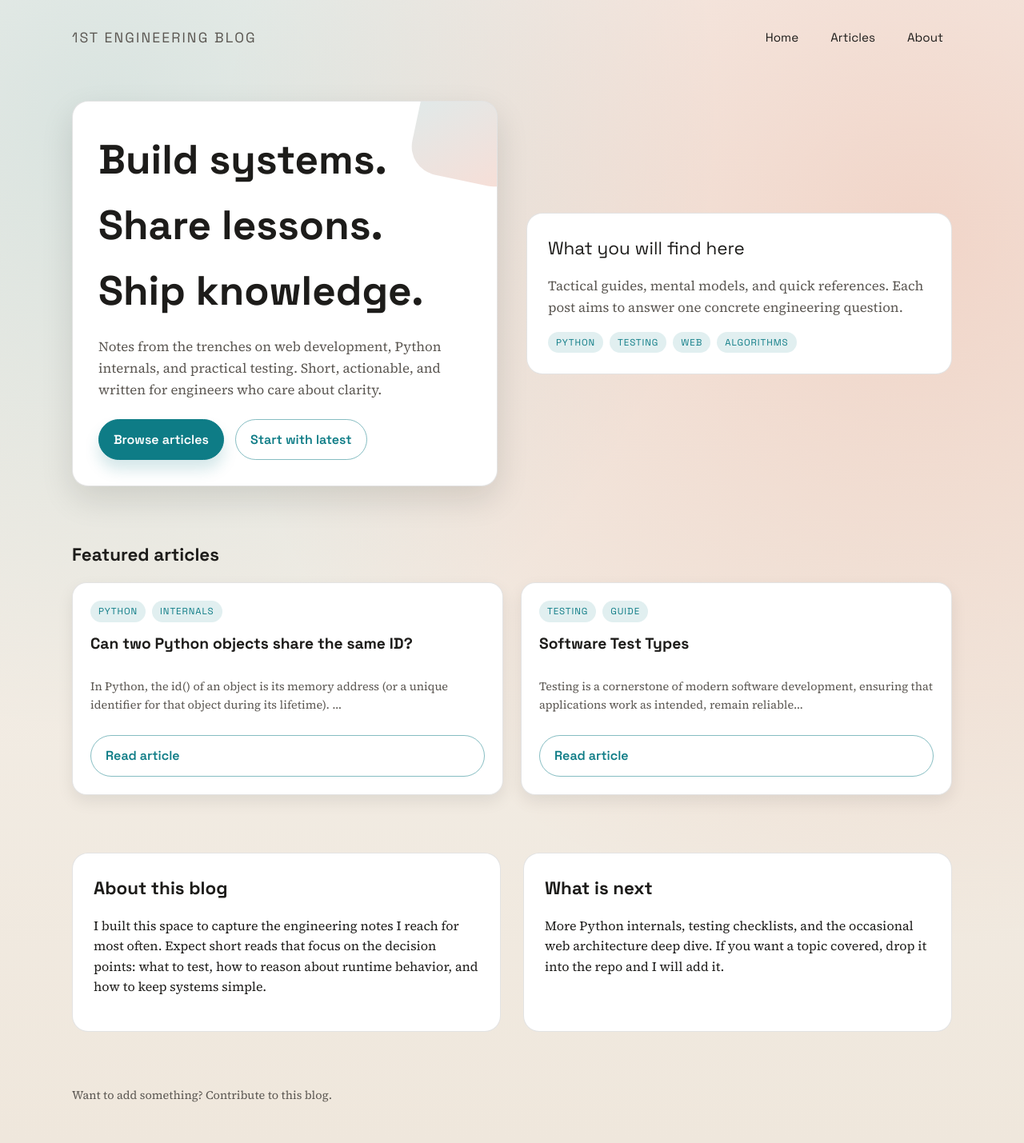
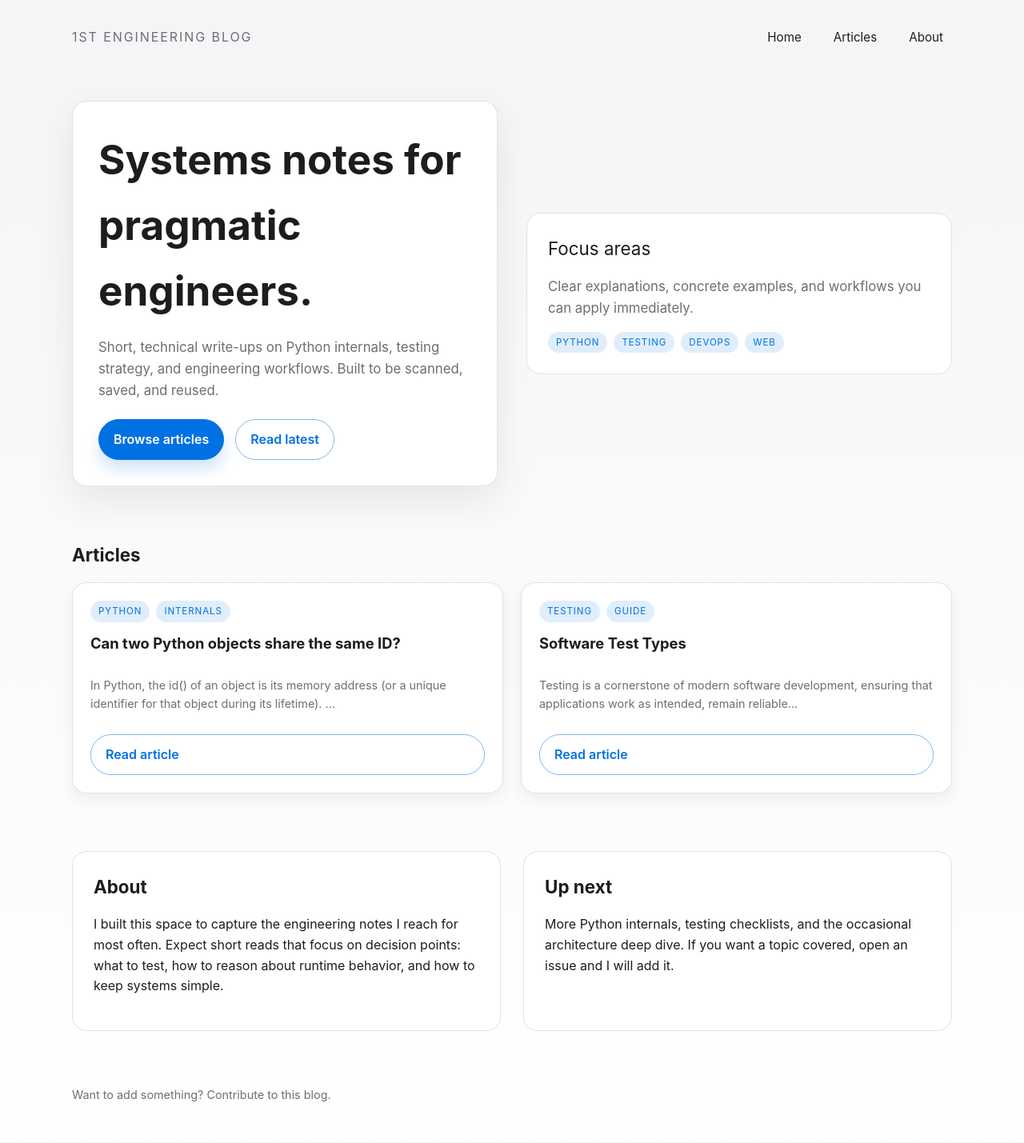
Before and after one commit to 1st/1st.github.io, a Jekyll site: the page built from index.html, in a window 1280 px wide. Shown: the whole page at 80% size. Built offline with Jekyll 4.4.1, drawn with Linux system fonts in a browser that asks for light colours; some web fonts are replaced.

Commit message:
Update stling

```diff
--- a/_layouts/home.html
+++ b/_layouts/home.html
@@ -4,36 +4,35 @@ layout: default
 <main class="container">
   <section class="hero">
     <div class="hero-card fade-in">
-      <h1>Build systems. Share lessons. Ship knowledge.</h1>
+      <h1>Systems notes for pragmatic engineers.</h1>
       <p>
-        Notes from the trenches on web development, Python internals, and practical testing. Short,
-        actionable, and written for engineers who care about clarity.
+        Short, technical write-ups on Python internals, testing strategy, and engineering workflows.
+        Built to be scanned, saved, and reused.
       </p>
       <div class="hero-actions">
         <a class="button" href="#articles">Browse articles</a>
         {% assign first_post = site.posts | first %}
         {% if first_post %}
-          <a class="button secondary" href="{{ first_post.url }}">Start with latest</a>
+          <a class="button secondary" href="{{ first_post.url }}">Read latest</a>
         {% endif %}
       </div>
     </div>
     <div class="highlight fade-in delay-1">
-      <div class="section-title">What you will find here</div>
+      <div class="section-title">Focus areas</div>
       <p class="meta">
-        Tactical guides, mental models, and quick references. Each post aims to answer one concrete
-        engineering question.
+        Clear explanations, concrete examples, and workflows you can apply immediately.
       </p>
       <div class="tag-row" style="margin-top: 16px;">
         <span class="tag">Python</span>
         <span class="tag">Testing</span>
+        <span class="tag">DevOps</span>
         <span class="tag">Web</span>
-        <span class="tag">Algorithms</span>
       </div>
     </div>
   </section>
 
   <section id="articles" class="section">
-    <h2 class="section-title">Featured articles</h2>
+    <h2 class="section-title">Articles</h2>
     <div class="post-grid">
       {% for post in site.posts %}
       <article class="card fade-in {% if forloop.index == 1 %}delay-1{% elsif forloop.index == 2 %}delay-2{% else %}delay-3{% endif %}">
@@ -57,18 +56,18 @@ layout: default
 
   <section class="section split" id="about">
     <div class="highlight fade-in delay-2">
-      <h2 class="section-title">About this blog</h2>
+      <h2 class="section-title">About</h2>
       <p>
         I built this space to capture the engineering notes I reach for most often. Expect short reads
-        that focus on the decision points: what to test, how to reason about runtime behavior, and how
+        that focus on decision points: what to test, how to reason about runtime behavior, and how
         to keep systems simple.
       </p>
     </div>
     <div class="highlight fade-in delay-3">
-      <h2 class="section-title">What is next</h2>
+      <h2 class="section-title">Up next</h2>
       <p>
-        More Python internals, testing checklists, and the occasional web architecture deep dive. If you
-        want a topic covered, drop it into the repo and I will add it.
+        More Python internals, testing checklists, and the occasional architecture deep dive.
+        If you want a topic covered, open an issue and I will add it.
       </p>
     </div>
   </section>
--- a/assets/css/style.css
+++ b/assets/css/style.css
@@ -1,16 +1,16 @@
-@import url("https://fonts.googleapis.com/css2?family=Space+Grotesk:wght@400;600;700&family=Source+Serif+4:opsz,wght@8..60,400;8..60,600;8..60,700&family=IBM+Plex+Mono:wght@400;600&display=swap");
+@import url("https://fonts.googleapis.com/css2?family=SF+Pro+Text:wght@400;600;700&family=SF+Pro+Display:wght@600;700&family=SF+Mono:wght@400;600&display=swap");
 
 :root {
-  --bg: #f6f3ee;
-  --bg-2: #efe7dc;
-  --ink: #1d1c1a;
-  --muted: #5b5752;
-  --accent: #0e7c86;
-  --accent-2: #e0582f;
-  --card: #ffffff;
-  --shadow: 0 16px 40px rgba(18, 16, 12, 0.12);
-  --radius: 20px;
-  --border: 1px solid rgba(29, 28, 26, 0.12);
+  --bg: #f5f5f7;
+  --bg-2: #ffffff;
+  --surface: #ffffff;
+  --ink: #1d1d1f;
+  --muted: #6e6e73;
+  --accent: #0071e3;
+  --accent-2: #34c759;
+  --border: 1px solid rgba(29, 29, 31, 0.12);
+  --shadow: 0 18px 50px rgba(0, 0, 0, 0.08);
+  --radius: 18px;
 }
 
 * {
@@ -19,11 +19,9 @@
 
 body {
   margin: 0;
-  font-family: "Source Serif 4", Georgia, serif;
+  font-family: "SF Pro Text", "Helvetica Neue", Arial, sans-serif;
   color: var(--ink);
-  background: radial-gradient(circle at 10% 10%, rgba(14, 124, 134, 0.12), transparent 45%),
-    radial-gradient(circle at 90% 20%, rgba(224, 88, 47, 0.18), transparent 55%),
-    linear-gradient(180deg, var(--bg), var(--bg-2));
+  background: linear-gradient(180deg, var(--bg), var(--bg-2));
   min-height: 100vh;
   line-height: 1.6;
 }
@@ -35,10 +33,6 @@ a {
 
 a:hover {
   color: var(--accent);
-}
-
-img {
-  max-width: 100%;
 }
 
 .container {
@@ -54,8 +48,8 @@ img {
 }
 
 .brand {
-  font-family: "Space Grotesk", sans-serif;
-  font-size: 1.1rem;
+  font-family: "SF Pro Display", "Helvetica Neue", Arial, sans-serif;
+  font-size: 1rem;
   letter-spacing: 0.12em;
   text-transform: uppercase;
   color: var(--muted);
@@ -64,7 +58,6 @@ img {
 .nav-links {
   display: flex;
   gap: 18px;
-  font-family: "Space Grotesk", sans-serif;
   font-size: 0.95rem;
 }
 
@@ -75,8 +68,8 @@ img {
 }
 
 .nav-links a:hover {
-  border-color: rgba(14, 124, 134, 0.3);
-  background: rgba(14, 124, 134, 0.08);
+  border-color: rgba(0, 113, 227, 0.3);
+  background: rgba(0, 113, 227, 0.08);
 }
 
 .hero {
@@ -88,30 +81,16 @@ img {
 }
 
 .hero-card {
-  background: var(--card);
+  background: var(--surface);
   border-radius: var(--radius);
   padding: 32px;
   box-shadow: var(--shadow);
   border: var(--border);
-  position: relative;
-  overflow: hidden;
-}
-
-.hero-card::after {
-  content: "";
-  position: absolute;
-  width: 140px;
-  height: 140px;
-  background: linear-gradient(140deg, rgba(14, 124, 134, 0.15), rgba(224, 88, 47, 0.2));
-  border-radius: 36px;
-  top: -40px;
-  right: -40px;
-  transform: rotate(12deg);
 }
 
 .hero h1 {
-  font-family: "Space Grotesk", sans-serif;
-  font-size: clamp(2.4rem, 4vw, 3.4rem);
+  font-family: "SF Pro Display", "Helvetica Neue", Arial, sans-serif;
+  font-size: clamp(2.2rem, 4vw, 3.2rem);
   margin: 0 0 16px;
 }
 
@@ -129,7 +108,6 @@ img {
 }
 
 .button {
-  font-family: "Space Grotesk", sans-serif;
   font-weight: 600;
   padding: 12px 18px;
   border-radius: 999px;
@@ -137,13 +115,13 @@ img {
   background: var(--accent);
   color: #fff;
   transition: transform 0.2s ease, box-shadow 0.2s ease;
-  box-shadow: 0 12px 18px rgba(14, 124, 134, 0.18);
+  box-shadow: 0 12px 18px rgba(0, 113, 227, 0.18);
 }
 
 .button.secondary {
   background: transparent;
   color: var(--accent);
-  border-color: rgba(14, 124, 134, 0.5);
+  border-color: rgba(0, 113, 227, 0.5);
   box-shadow: none;
 }
 
@@ -156,7 +134,7 @@ img {
 }
 
 .section-title {
-  font-family: "Space Grotesk", sans-serif;
+  font-family: "SF Pro Display", "Helvetica Neue", Arial, sans-serif;
   font-size: 1.4rem;
   margin: 0 0 16px;
 }
@@ -168,20 +146,19 @@ img {
 }
 
 .card {
-  background: var(--card);
+  background: var(--surface);
   border-radius: 18px;
   padding: 22px;
   border: var(--border);
-  box-shadow: 0 8px 20px rgba(18, 16, 12, 0.08);
+  box-shadow: 0 8px 20px rgba(0, 0, 0, 0.06);
   display: flex;
   flex-direction: column;
   gap: 12px;
 }
 
 .card h3 {
-  font-family: "Space Grotesk", sans-serif;
   margin: 0;
-  font-size: 1.2rem;
+  font-size: 1.15rem;
 }
 
 .tag-row {
@@ -191,13 +168,12 @@ img {
 }
 
 .tag {
-  font-family: "Space Grotesk", sans-serif;
   font-size: 0.72rem;
   letter-spacing: 0.08em;
   text-transform: uppercase;
   padding: 4px 10px;
   border-radius: 999px;
-  background: rgba(14, 124, 134, 0.12);
+  background: rgba(0, 113, 227, 0.12);
   color: var(--accent);
 }
 
@@ -213,7 +189,7 @@ img {
 }
 
 .highlight {
-  background: var(--card);
+  background: var(--surface);
   border-radius: var(--radius);
   padding: 26px;
   border: var(--border);
@@ -234,8 +210,8 @@ img {
 }
 
 .article-title {
-  font-family: "Space Grotesk", sans-serif;
-  font-size: clamp(2rem, 3vw, 2.7rem);
+  font-family: "SF Pro Display", "Helvetica Neue", Arial, sans-serif;
+  font-size: clamp(2rem, 3vw, 2.6rem);
   margin: 0 0 8px;
 }
 
@@ -245,7 +221,7 @@ img {
 }
 
 .content {
-  background: var(--card);
+  background: var(--surface);
   border-radius: var(--radius);
   padding: 30px;
   border: var(--border);
@@ -255,38 +231,30 @@ img {
 .content h2,
 .content h3,
 .content h4 {
-  font-family: "Space Grotesk", sans-serif;
+  font-family: "SF Pro Display", "Helvetica Neue", Arial, sans-serif;
   margin-top: 28px;
 }
 
 .content h2 {
-  font-size: 1.4rem;
+  font-size: 1.35rem;
 }
 
 .content h3 {
-  font-size: 1.2rem;
-}
-
-.content p {
-  color: var(--ink);
-}
-
-.content ul {
-  padding-left: 18px;
+  font-size: 1.15rem;
 }
 
 .content pre {
-  background: #111110;
-  color: #f7f3ea;
+  background: #1d1d1f;
+  color: #f5f5f7;
   padding: 18px;
   border-radius: 12px;
   overflow-x: auto;
-  font-family: "IBM Plex Mono", ui-monospace, SFMono-Regular, Menlo, monospace;
+  font-family: "SF Mono", ui-monospace, SFMono-Regular, Menlo, monospace;
   font-size: 0.9rem;
 }
 
 .content code {
-  font-family: "IBM Plex Mono", ui-monospace, SFMono-Regular, Menlo, monospace;
+  font-family: "SF Mono", ui-monospace, SFMono-Regular, Menlo, monospace;
   font-size: 0.9rem;
 }
 
@@ -299,22 +267,22 @@ img {
 
 .content th,
 .content td {
-  border-bottom: 1px solid rgba(29, 28, 26, 0.12);
+  border-bottom: 1px solid rgba(29, 29, 31, 0.12);
   text-align: left;
   padding: 10px;
 }
 
 .content th {
-  font-family: "Space Grotesk", sans-serif;
+  font-family: "SF Pro Display", "Helvetica Neue", Arial, sans-serif;
 }
 
 .back-link {
-  font-family: "Space Grotesk", sans-serif;
   display: inline-flex;
   gap: 6px;
   align-items: center;
   color: var(--accent);
   margin-bottom: 16px;
+  font-weight: 600;
 }
 
 .fade-in {
```
